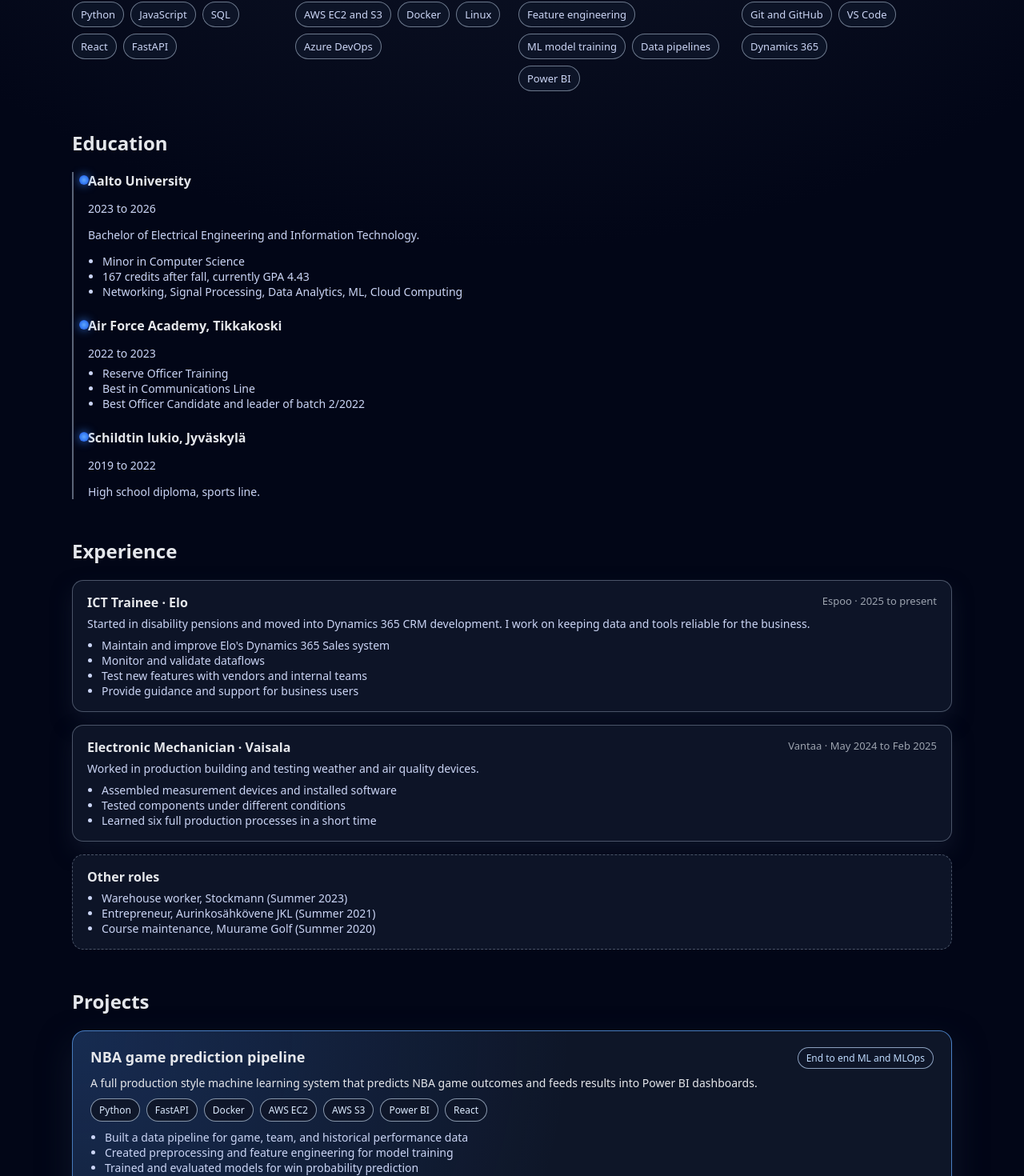
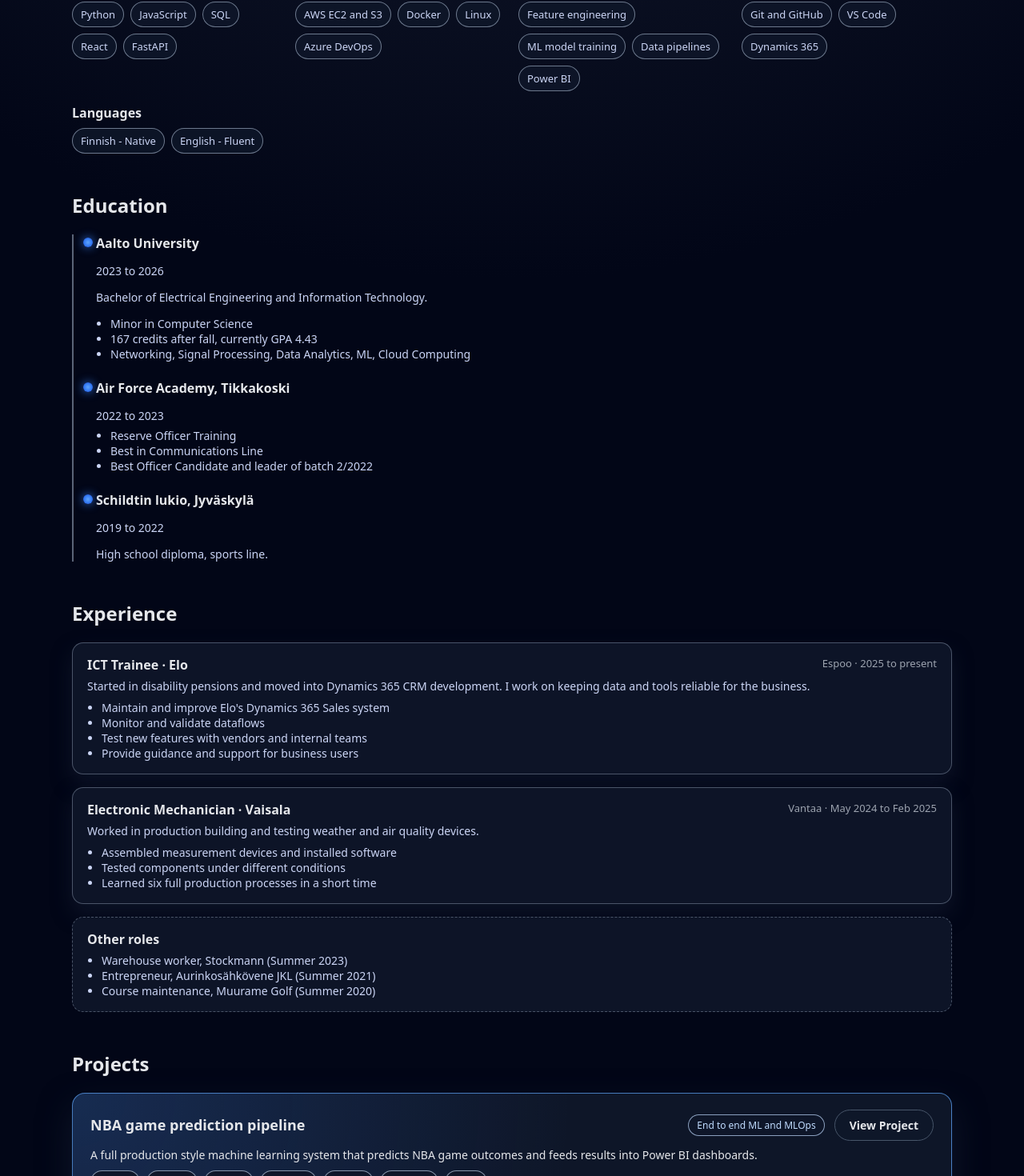
Before and after one commit to markusmuilu/Portfolio, a React (Create React App) app: page / in a window 1280 px wide. Shown: the part 895-2365 px from the top of the page at 80% size. Built offline with nearby package versions, Linux system fonts and the light colour scheme.

Commit message:
Changes to front page contact me button

```diff
--- /dev/null
+++ b/src/components/ContactCard.css
@@ -0,0 +1,57 @@
+/* Dark blurred background */
+.contact-overlay {
+  position: fixed;
+  inset: 0;
+  background: rgba(0,0,0,0.65);
+  backdrop-filter: blur(6px);
+  display: flex;
+  justify-content: center;
+  align-items: center;
+  z-index: 2000;
+}
+
+/* Popup card */
+.contact-card {
+  background: rgba(15, 23, 42, 0.95);
+  border: 1px solid rgba(96, 165, 250, 0.35);
+  border-radius: 14px;
+  padding: 24px 28px;
+  width: 300px;
+  box-shadow: 0 16px 40px rgba(0,0,0,0.6);
+  animation: fadeIn 0.25s ease;
+  color: #e5e7eb;
+}
+
+.contact-card h3 {
+  margin-top: 0;
+  margin-bottom: 12px;
+  font-size: 20px;
+}
+
+.contact-card p {
+  margin: 6px 0;
+  font-size: 15px;
+}
+
+.close-btn {
+  margin-top: 16px;
+  width: 100%;
+  padding: 10px;
+  background: rgba(59, 130, 246, 0.85);
+  border: none;
+  color: #0b1120;
+  border-radius: 8px;
+  font-weight: 600;
+  cursor: pointer;
+  transition: 0.2s;
+}
+
+.close-btn:hover {
+  background: rgba(96, 165, 250, 1);
+}
+
+/* Fade animation */
+@keyframes fadeIn {
+  from { opacity: 0; transform: translateY(10px); }
+  to { opacity: 1; transform: translateY(0); }
+}
--- /dev/null
+++ b/src/components/ContactCard.jsx
@@ -0,0 +1,18 @@
+import React from "react";
+import "./ContactCard.css";
+
+export default function ContactCard({ open, onClose }) {
+  if (!open) return null;
+
+  return (
+    <div className="contact-overlay" onClick={onClose}>
+      <div className="contact-card" onClick={(e) => e.stopPropagation()}>
+        <h3>Contact Information</h3>
+        <p><strong>Phone:</strong> +358 44 317 0803</p>
+        <p><strong>Email:</strong> muilu.markus@gmail.com</p>
+
+        <button className="close-btn" onClick={onClose}>Close</button>
+      </div>
+    </div>
+  );
+}
--- a/src/pages/GitHub.js
+++ b/src/pages/GitHub.js
@@ -7,7 +7,7 @@
       <h1>My GitHub</h1>
 
       <p>
-        Building new projects that I showcase on my GitHub. I'm currently learning Computer Vision and exploring how to apply it to a basketball-related project.
+        Building new projects that I showcase on my GitHub.
         Feel free to follow my progress and check out what I'm working on:
       </p>
 
--- a/src/pages/Home.css
+++ b/src/pages/Home.css
@@ -274,10 +274,27 @@
   box-shadow: 0 6px 12px rgba(59, 130, 246, 0.35);
 }
 
+.skills-languages ul {
+  list-style: none;
+  padding: 0;
+  margin-top: 6px;
+}
+
+.skills-languages li {
+  font-size: 14px;
+  margin-bottom: 4px;
+  color: #dbeafe;
+}
+
+.skills-languages strong {
+  color: #fff;
+}
+
+
 /* TIMELINE (EDUCATION) */
 .timeline {
   border-left: 2px solid rgba(148, 163, 184, 0.6);
-  padding-left: 18px;
+  padding-left: 28px;
 }
 
 .timeline-item {
@@ -287,7 +304,7 @@
 
 .timeline-dot {
   position: absolute;
-  left: -11px;
+  left: -16px;
   top: 4px;
   width: 12px;
   height: 12px;
@@ -488,3 +505,19 @@
     height: 180px;
   }
 }
+
+.project-header {
+  display: flex;
+  justify-content: space-between;
+  align-items: center;
+}
+
+.project-controls {
+  display: flex;
+  align-items: center;
+  gap: 12px;
+}
+
+.project-header h3 {
+  margin: 0;
+}
--- a/src/pages/Home.js
+++ b/src/pages/Home.js
@@ -1,6 +1,10 @@
 import "./Home.css";
+import { useState } from "react";
+import ContactCard from "../components/ContactCard";
 
 export default function Home() {
+  const [openContact, setOpenContact] = useState(false);
+
   return (
     <div className="home-root">
       {/* HERO */}
@@ -18,9 +22,13 @@
             </p>
 
             <div className="hero-buttons">
-              <a href="mailto:markus.muilu@aalto.fi" className="hero-btn primary">
+              <button
+                className="hero-btn primary"
+                onClick={() => setOpenContact(true)}
+              >
                 Contact me
-              </a>
+              </button>
+
               <a href="https://www.markusmuilu.page/nba_prediction" className="hero-btn ghost">
                 View NBA project
               </a>
@@ -42,6 +50,9 @@
             <p>Production ML, cloud infrastructure, clean API design.</p>
           </div>
         </div>
+
+        {/* CONTACT POPUP */}
+        <ContactCard open={openContact} onClose={() => setOpenContact(false)} />
       </section>
 
 
@@ -128,6 +139,14 @@
               <span>Git and GitHub</span>
               <span>VS Code</span>
               <span>Dynamics 365</span>
+            </div>
+          </div>
+
+          <div className="skills-group">
+            <h3>Languages</h3>
+            <div className="chips">
+              <span>Finnish - Native</span>
+              <span>English - Fluent</span>
             </div>
           </div>
         </div>
@@ -230,9 +249,19 @@
 
         <div className="project-card">
           <div className="project-header">
-            <h3>NBA game prediction pipeline</h3>
+          <h3>NBA game prediction pipeline</h3>
+
+          <div className="project-controls">
             <span className="project-tag">End to end ML and MLOps</span>
+
+            <a
+              href="https://www.markusmuilu.page/nba_prediction"
+              className="hero-btn ghost"
+            >
+              View Project
+            </a>
           </div>
+        </div>
 
           <p className="project-lead">
             A full production style machine learning system that predicts NBA game outcomes
```
Also changed, not shown: 1 other file (tests, documents, lock files or other folders).
